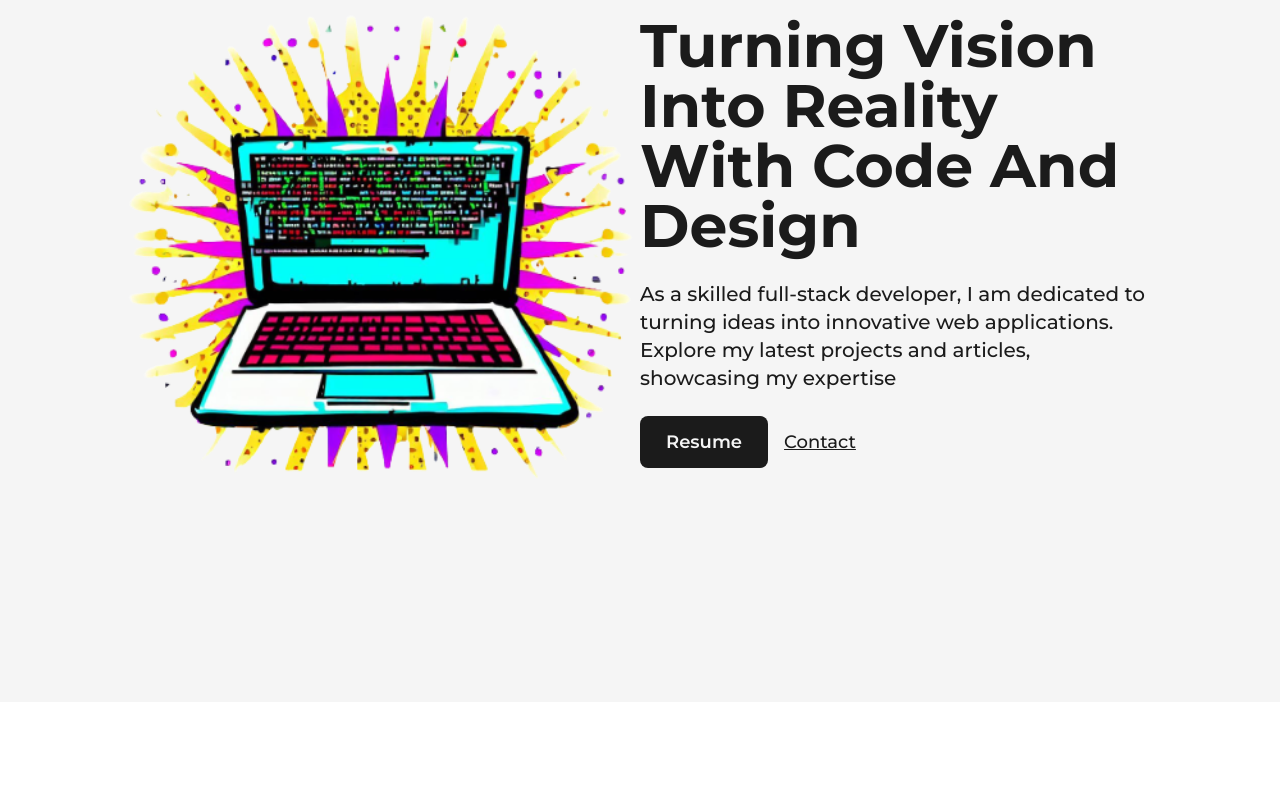
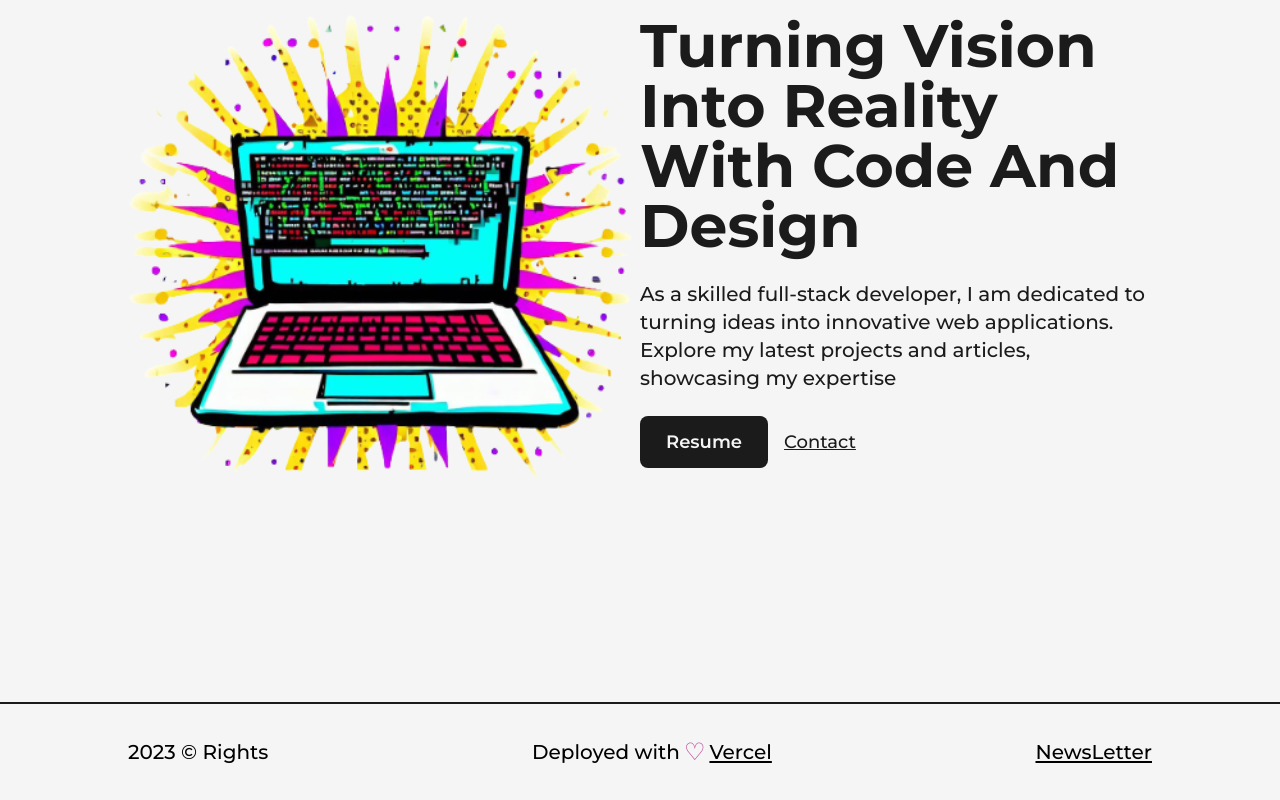
Before and after one commit to mrVladimirN/Portofolio, a Next.js app in the folder portofolio/: page / in a window 1280 px wide. Shown: the part 192-992 px from the top of the page. Before the commit the page ends 894 px from the top, so only its background shows below. Built offline with nearby package versions, Linux system fonts and the light colour scheme.

Commit message:
adding Footer

```diff
--- /dev/null
+++ b/portofolio/src/components/Footer.tsx
@@ -0,0 +1,27 @@
+import React from "react";
+import { Layout } from "./Layout";
+import Link from "next/link";
+
+export const Footer = () => {
+  return (
+    <footer className="w-full border-t-2 border-solid border-dark font-medium text-xl dark:text-light dark:border-light sm:text-base">
+      <Layout className="py-8 flex items-center justify-between lg:flex-col lg:py-6">
+        <span>{new Date().getFullYear()} &copy; Rights</span>
+        <div className="flex items-center lg:py-2">
+          Deployed with
+          <span className="text-primary dark:text-primaryDark text-2xl px-1"> &#9825;</span>
+          <a href="https://vercel.com" className="underline underline-offset-2">
+            Vercel
+          </a>
+        </div>
+        <Link
+          href="/"
+          target={"_blank"}
+          className="underline underline-offset-2"
+        >
+          NewsLetter
+        </Link>
+      </Layout>
+    </footer>
+  );
+};
--- a/portofolio/src/pages/_app.tsx
+++ b/portofolio/src/pages/_app.tsx
@@ -3,6 +3,7 @@ import { Montserrat } from "next/font/google";
 import type { AppProps } from "next/app";
 import Head from "next/head";
 import { NavBar } from "@/components/Navbar";
+import { Footer } from "@/components/Footer";
 
 const montserrat = Montserrat({
   subsets: ["latin"],
@@ -12,15 +13,19 @@ export default function App({ Component, pageProps }: AppProps) {
   return (
     <>
       <Head>
-        <meta name="viewport" content="width=device-width, initial-scale=1">
-        </meta>
+        <meta
+          name="viewport"
+          content="width=device-width, initial-scale=1"
+        ></meta>
         <link rel="icon" href="/favicon.ico"></link>
       </Head>
 
-      <main className={`${montserrat.variable} font-mont bg-light dark:bg-dark w-full min-h-screen`}>
-        <NavBar/>
+      <main
+        className={`${montserrat.variable} font-mont bg-light dark:bg-dark w-full min-h-screen`}
+      >
+        <NavBar />
         <Component {...pageProps} />
-
+        <Footer />{" "}
       </main>
     </>
   );
--- a/portofolio/src/pages/index.tsx
+++ b/portofolio/src/pages/index.tsx
@@ -44,7 +44,7 @@ export default function Home() {
                   {/* <ExternalLinkIcon className={"w-6 ml-1"}/> */}
                 </Link>
                 <Link
-                  href="vladimir.nitu.business@outlook.com"
+                  href="mailto:vladimir.nitu.business@outlook.com"
                   target={"_blank"}
                   className="ml-4 text-lg font-medium capitalize text-dark underline"
                 >
```
Also changed, not shown: portofolio/src/pages/about.tsx (added).
